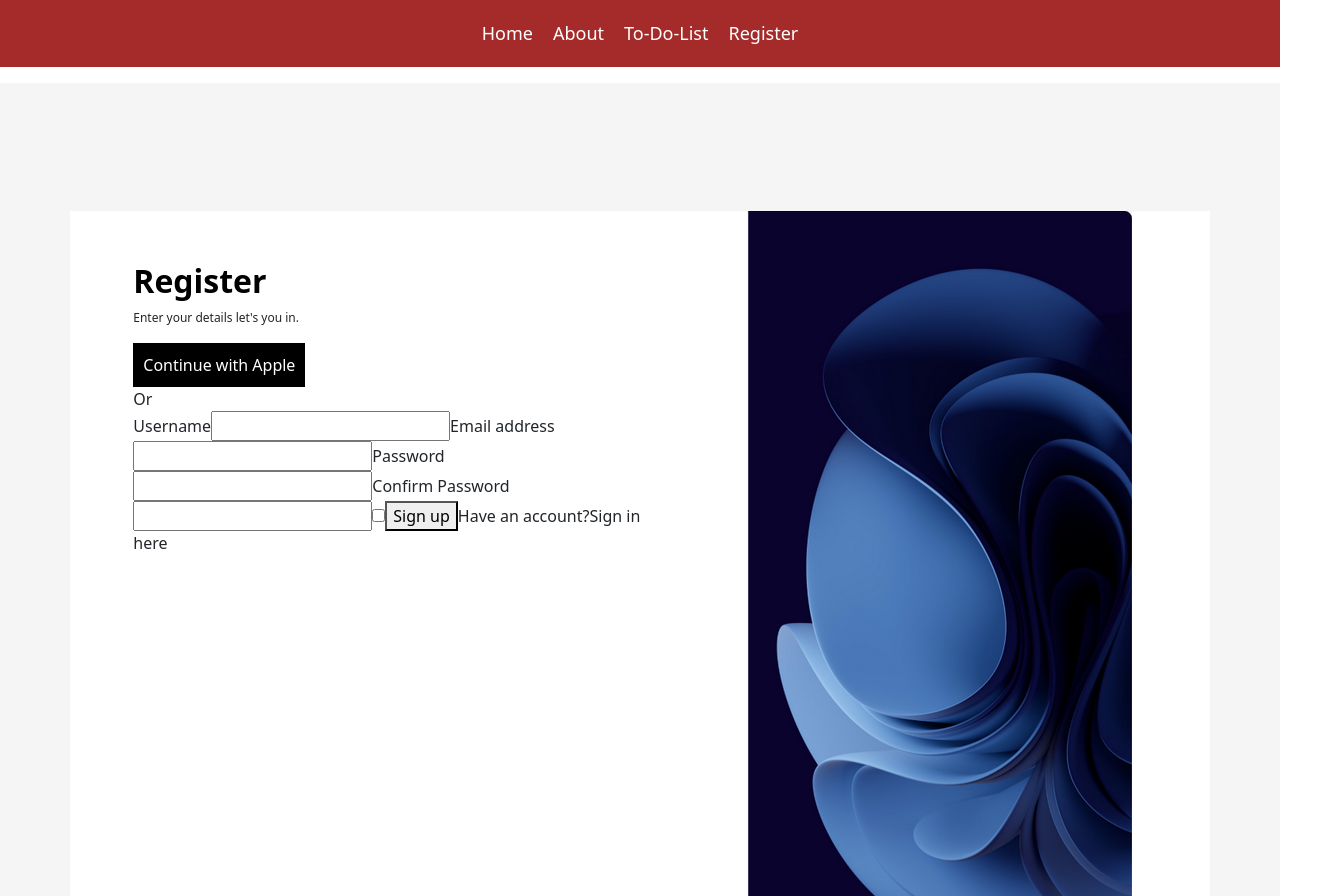
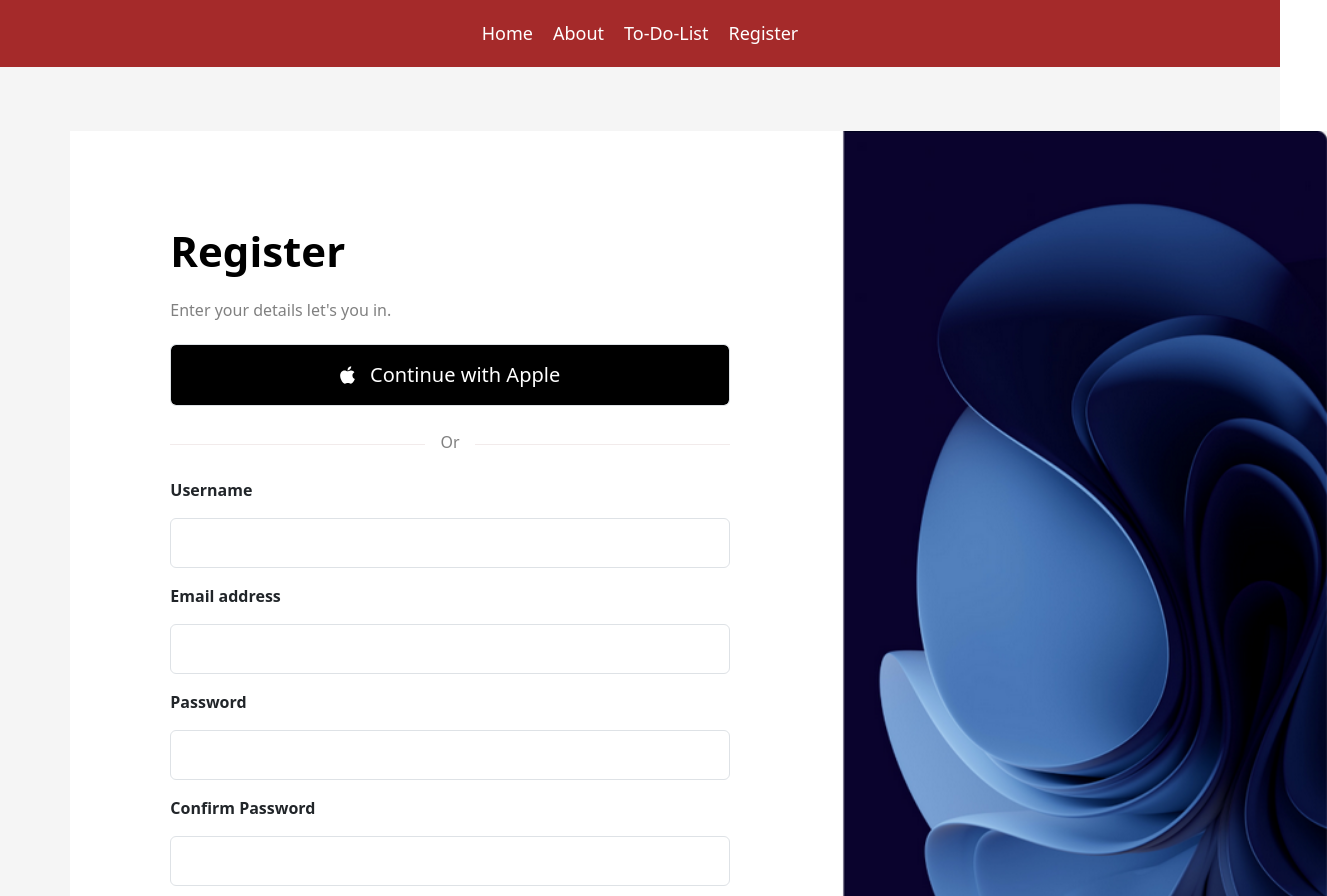
Before and after one commit to sudharsandeveloper/react-tasks-himad, a React (Create React App) app: page /register in a window 1280 px wide. Shown: the top 896 px of the page, 1327 px wide, since content can reach past the window. Built offline with nearby package versions, Linux system fonts and the light colour scheme.

Commit message:
404 page and Register page added

```diff
--- a/package.json
+++ b/package.json
@@ -3,9 +3,11 @@
   "version": "0.1.0",
   "private": true,
   "dependencies": {
+    "@fortawesome/fontawesome-svg-core": "^6.5.1",
     "@fortawesome/free-brands-svg-icons": "^6.5.1",
     "@fortawesome/free-regular-svg-icons": "^6.5.1",
     "@fortawesome/free-solid-svg-icons": "^6.5.1",
+    "@fortawesome/react-fontawesome": "^0.2.0",
     "@testing-library/jest-dom": "^5.17.0",
     "@testing-library/react": "^13.4.0",
     "@testing-library/user-event": "^13.5.0",
--- a/src/App.css
+++ b/src/App.css
@@ -6,6 +6,7 @@
   background-color: brown;
   padding: 20px;
   font-size: 18px;
+  margin-bottom: 0;
 }
 
 .header-nav li a {
@@ -17,29 +18,76 @@
   color: black;
 }
 
+.r-line{
+  border-bottom: 1px solid #f2ebeb;
+  width: 46%;
+  margin-bottom: 9px;
+}
+
+.r-text{
+  text-align: center;
+  padding: 0px 15px;
+  color: gray;
+}
+
+.sign-up-btn{
+  background-color: #62a2e4 !important;
+  color: white !important;
+  font-size: 24px !important;
+}
+
+.bg-image{
+  height: 100%;
+}
+
+.a-text{
+  color: #4970ab;
+}
+
+.img-404{
+  height: 70%;
+  width: 100%;
+}
+
+.img-404 img{
+  width: 100%;
+  height: 100%;
+}
+
 .todolist{
   list-style: none;
 }
 
 .register-page{
   background-color: #f5f5f5;
-  padding-top: 10%;
-  padding-bottom: 10%;
+  padding-top: 5%;
+  padding-bottom: 5%;
 }
 
 .form-card{
   background-color: #ffffff;
+  max-width: 1140px !important;
 }
 
 .form-section{
-  padding: 8%;
+  padding: 12%;
+}
+
+.form-section label{
+  font-weight: 600;
+}
+
+.form-section-input{
+  height: 50px;
+  font-size: 18px;
 }
 
 .apple-sign-btn{
-  background-color: #000000;
+  background-color: black !important;
   color: #ffffff;
   border: none;
-  padding: 10px;
+  padding: 15px !important;
+  font-size: 20px !important;
 }
 .apple-icon{
   color: #ffffff;
@@ -48,10 +96,13 @@
 .page-heading{
   color: #000000;
   font-weight: 700;
+  font-size: 42px;
 }
 
 .des-1{
-  font-size: 12px;
+  font-size: 16px;
+  color: grey;
+  margin-bottom: 22px;
 }
 
 /* .App {
--- a/src/Components/Navbar.js
+++ b/src/Components/Navbar.js
@@ -6,6 +6,7 @@ import Todo from "./Todo";
 import Register from "./Register";
 import ToDoList from "./ToDoList";
 import Links from "./Links";
+import NotFoundPage from "./NotFoundPage";
 
 function Navbar(){
     return(
@@ -18,6 +19,7 @@ function Navbar(){
                     <Route path="/todo" element={<Todo />} />
                     <Route path="/register" element={<Register />} />
                     <Route path="/todo-list" element={<ToDoList />} />
+                    <Route path="*" element={<NotFoundPage />} />
                 </Routes>
             </BrowserRouter>
         </>
--- /dev/null
+++ b/src/Components/NotFoundPage.jsx
@@ -0,0 +1,19 @@
+import React from 'react'
+import Img404 from '../Img/404-img.jpg'
+import { Link } from 'react-router-dom'
+
+function NotFoundPage() {
+  return (
+    <div className='container'>
+       <h1 className='text-center mt-5'>404 Not Found!</h1>
+       <div className='img-404'>
+        <img src={Img404} />
+       </div>
+       <div className='d-flex justify-content-center pb-5'>
+            <Link to={'/'} className='btn btn-primary'>Go to Home page</Link>
+       </div>
+    </div>
+  )
+}
+
+export default NotFoundPage
--- a/src/Components/Register.js
+++ b/src/Components/Register.js
@@ -1,39 +1,47 @@
 import bg_image from '../Img/Screenshot_59.png'
+import { FontAwesomeIcon } from '@fortawesome/react-fontawesome'
+import { faApple } from '@fortawesome/free-brands-svg-icons'
+
 
 function Register(){
     return(
         <section className="register-page">
             <div className="container form-card">
                 <div className="row">
-                    <div className="col-7">
+                    <div className="col-8">
                         <form className='form-section'>
                             <div>
-                                <h2 className='page-heading'>Register</h2>
+                                <p className='page-heading'>Register</p>
                                 <p className='des-1'>Enter your details let's you in.</p>
-                                <button className='apple-sign-btn'>Continue with Apple</button>
+                                <button className='form-control text-white apple-sign-btn'><FontAwesomeIcon icon={faApple} style={{marginRight: '10px'}} />   Continue with Apple</button>
+                            </div>
+                            <div className='d-flex mt-4 mb-4 text-center'>
+                                <span className='r-line'></span>
+                                <span className='r-text'>Or</span>
+                                <span className='r-line'></span>
                             </div>
                             <div>
-                                <span></span>
-                                <span>Or</span>
-                                <span></span>
-                            </div>
-                            <div>
-                                <label>Username</label>
-                                <input type="text" name="username" />
-                                <label>Email address</label>
-                                <input type="text" name="email" />
-                                <label>Password</label>
-                                <input type="password" name="password" />
-                                <label>Confirm Password</label>
-                                <input type="password" name="confirm_password" />
-                                <input type="checkbox" name="rememberme"/>
-                                <button>Sign up</button>
-                                <span>Have an account?<a>Sign in here</a></span>
+                                <label className='mb-3 d-block'>Username</label>
+                                <input className='mb-3 form-control d-block form-section-input' type="text" name="username" />
+                                <label className='mb-3 d-block font-weight-bold'>Email address</label>
+                                <input className='mb-3 form-control d-block form-section-input' type="text" name="email" />
+                                <label className='mb-3 d-block'>Password</label>
+                                <input className='mb-3 form-control d-block form-section-input' type="password" name="password" />
+                                <label className='mb-3 d-block'>Confirm Password</label>
+                                <input className='mb-3 form-control d-block form-section-input' type="password" name="confirm_password" />
+                                <div className='gap-3'>
+                                    <input className='mb-3' type="checkbox" name="rememberme"/>
+                                    <label className='p-3'>Remember me</label>
+                                </div>
+                                <button className='form-control mb-3 sign-up-btn'>Sign up</button>
+                                <div className='text-center'>
+                                    <label>Have an account?<a href='#' className='a-text'> Sign in here</a></label>
+                                </div>
                             </div>
                         </form>
                     </div>
                     <div className="col-4">
-                        <img src={bg_image} />
+                        <img className='bg-image' src={bg_image} />
                     </div>
                 </div>
             </div>
```
Also changed, not shown: src/Img/404-img.jpg (added), 1 other file (tests, documents, lock files or other folders).
